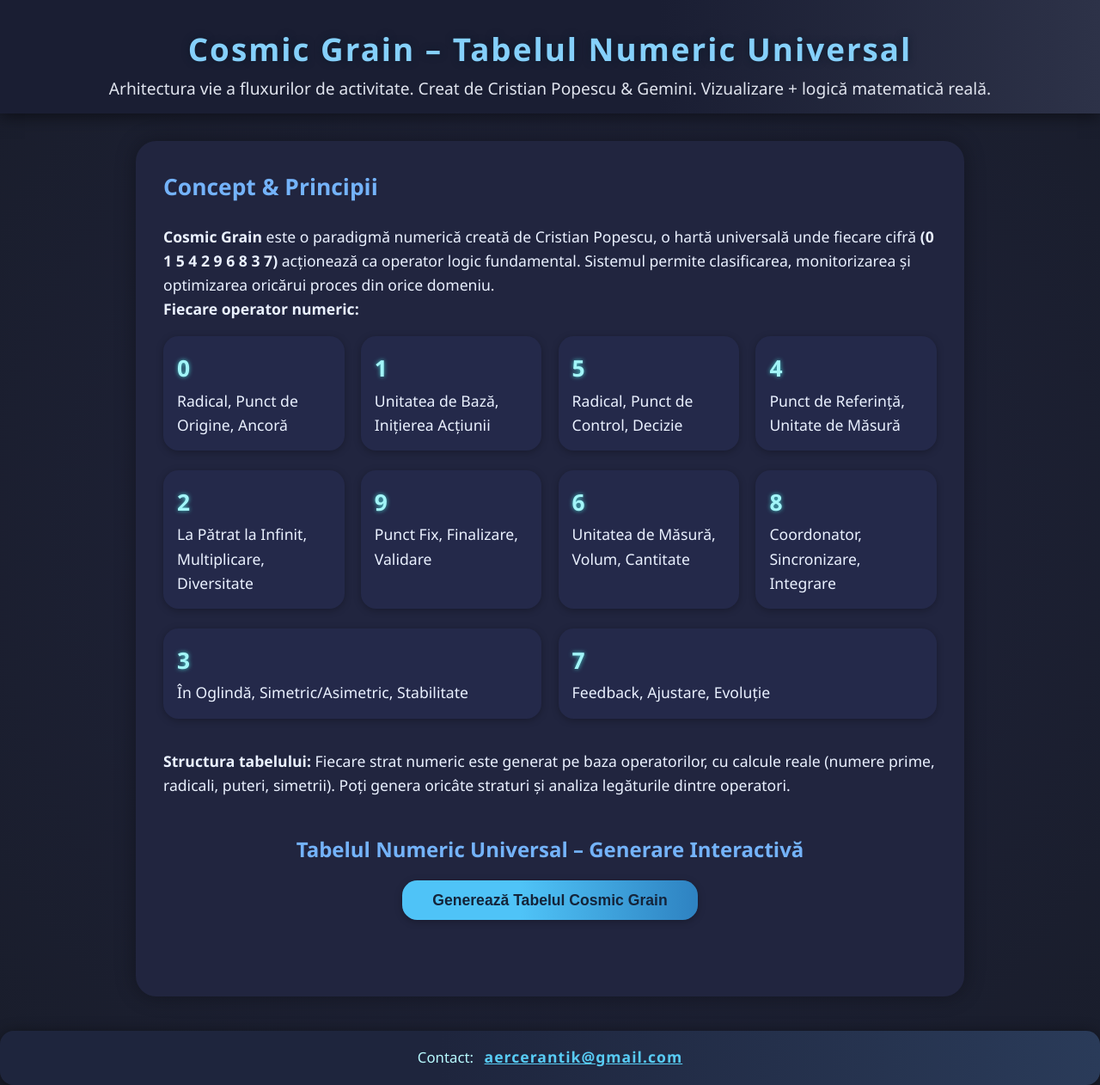
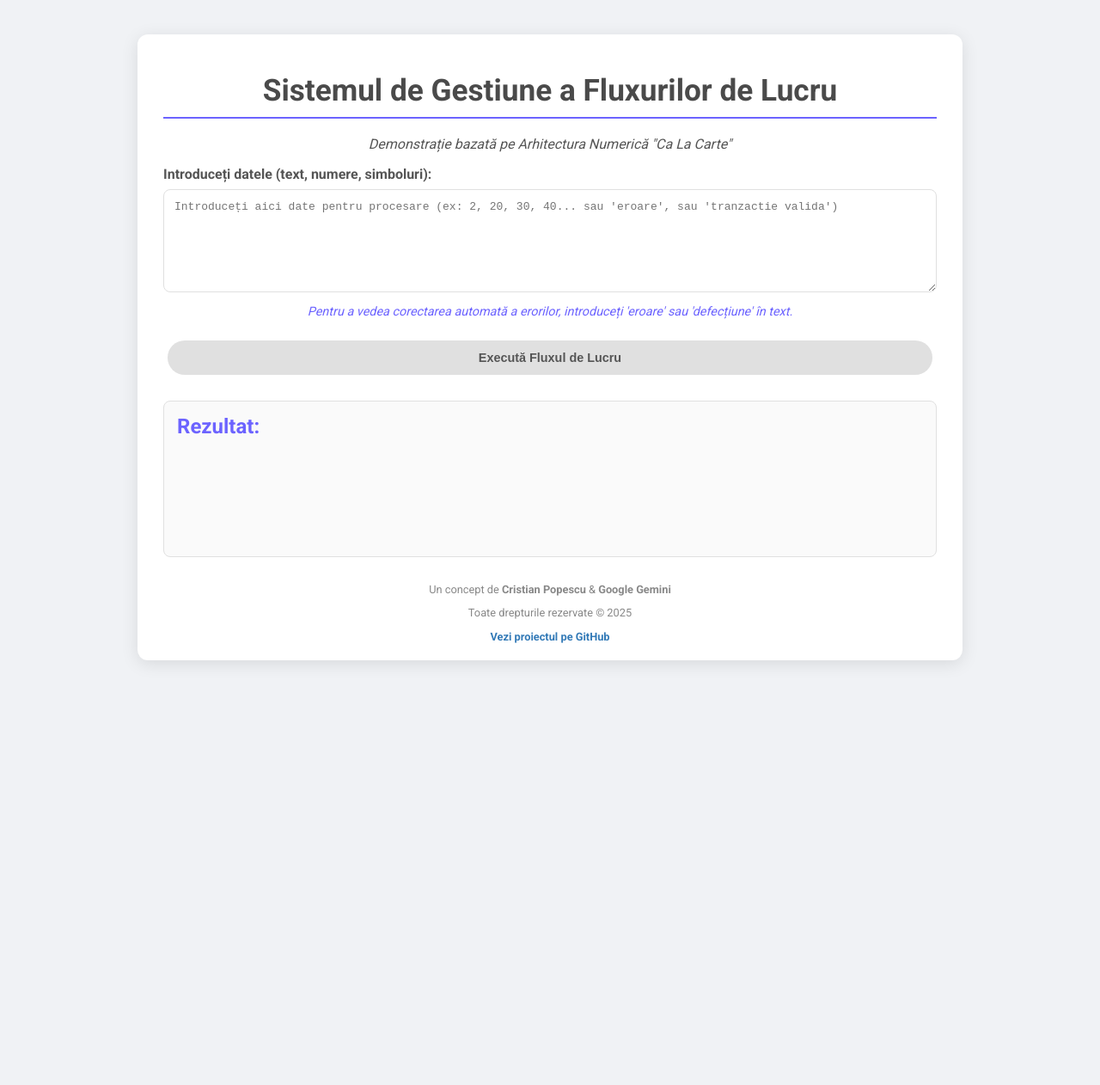
Before and after one commit to cronosrescris-ui/Tabelul--cronos--rescris-, a plain HTML site: page index.html in a window 1280 px wide. Shown: the whole page at 86% size. After the commit the page ends 808 px from the top, so only its background shows below. Drawn offline with Linux system fonts and the light colour scheme.

Commit message:
Update index.html

```diff
--- a/index.html
+++ b/index.html
@@ -2,267 +2,274 @@
 <html lang="ro">
 <head>
     <meta charset="UTF-8">
-  <title>Cosmic Grain – Tabelul Numeric Universal</title>
-  <meta name="viewport" content="width=device-width, initial-scale=1">
+    <meta name="viewport" content="width=device-width, initial-scale=1.0">
+    <title>Sistemul de Gestiune a Fluxurilor de Lucru</title>
+    <link href="https://fonts.googleapis.com/css2?family=Roboto:wght@400;700&display=swap" rel="stylesheet">
     <style>
+        :root {
+            --primary-color: #6c63ff;
+            --secondary-color: #4a4a4a;
+            --background-color: #f0f2f5;
+            --card-background: #fff;
+            --shadow-light: rgba(0,0,0,0.1);
+            --shadow-strong: rgba(108, 99, 255, 0.4);
+            --border-color: #e0e0e0;
+            --text-color: #333;
+            --text-light: #555;
+            --link-color: #337ab7;
+        }
+
         body {
-      background: radial-gradient(ellipse at center, #20233c 0%, #191d2b 100%);
-      color: #f0f4fc;
-      font-family: 'Segoe UI', Arial, sans-serif;
+            font-family: 'Roboto', sans-serif;
             margin: 0;
             padding: 0;
+            background-color: var(--background-color);
+            color: var(--text-color);
+            overflow-x: hidden;
         }
-    header {
-      padding: 2rem 1rem 1rem 1rem;
+
+        .app-container {
+            max-width: 900px;
+            margin: 40px auto;
+            padding: 20px 30px;
+            background: var(--card-background);
+            border-radius: 12px;
+            box-shadow: 0 4px 20px var(--shadow-light);
+        }
+
+        h1 {
             text-align: center;
-      background: linear-gradient(90deg, #1a1e33 60%, #2d3248 100%);
-      box-shadow: 0 3px 18px #0008;
+            color: var(--secondary-color);
+            font-size: 2.2em;
+            border-bottom: 2px solid var(--primary-color);
+            padding-bottom: 10px;
+            margin-bottom: 20px;
         }
-    header h1 {
-      font-size: 2.3em;
-      letter-spacing: 2px;
-      margin: 0 0 0.2em 0;
-      color: #85d0fb;
-      text-shadow: 0 0 8px #0e1a2b;
+
+        .input-group {
+            margin-bottom: 20px;
         }
-    header p {
-      font-size: 1.2em;
-      color: #e0e4ee;
-      margin: 0;
+
+        .input-group label {
+            display: block;
+            margin-bottom: 8px;
+            font-weight: bold;
+            color: var(--text-light);
         }
-    .container {
-      max-width: 900px;
-      margin: 2rem auto;
-      padding: 2rem;
-      background: rgba(34, 38, 64, 0.96);
-      border-radius: 1.5em;
-      box-shadow: 0 0 24px #0005;
+
+        .input-group textarea {
+            width: 100%;
+            min-height: 120px;
+            padding: 12px;
+            border: 1px solid var(--border-color);
+            border-radius: 8px;
+            font-size: 1em;
+            resize: vertical;
+            box-sizing: border-box;
         }
-    h2 {
-      color: #74b3fa;
-      margin-top: 0;
+
+        .mode-selection {
+            display: flex;
+            justify-content: space-around;
+            flex-wrap: wrap;
+            margin-bottom: 25px;
         }
-    .operators {
-      display: flex;
-      flex-wrap: wrap;
-      gap: 1.2rem;
-      margin-bottom: 2rem;
-    }
-    .opcard {
-      flex: 1 1 170px;
-      min-width: 150px;
-      background: #24294a;
-      padding: 1rem;
-      border-radius: 1em;
-      box-shadow: 0 2px 8px #0004;
-      margin-bottom: 0.2em;
-      font-size: 1em;
-      transition: transform 0.15s;
-    }
-    .opcard:hover {
-      transform: scale(1.05);
-      background: #19203b;
-    }
-    .opnum {
-      font-size: 1.5em;
-      font-weight: bold;
-      color: #a2f5f8;
-      margin-bottom: 0.1em;
-      display: block;
-      text-shadow: 0 0 5px #49c8c8;
-    }
-    .tabel-section {
-      margin-top: 2.5em;
-      margin-bottom: 2.5em;
-      text-align: center;
-    }
-    button {
-      padding: 0.7em 2em;
-      font-size: 1.1em;
+
+        .mode-selection button {
+            padding: 12px 20px;
             border: none;
-      border-radius: 1em;
-      background: linear-gradient(90deg, #4fc3f7 40%, #2e82c1 100%);
-      color: #14243a;
+            border-radius: 25px;
+            background-color: var(--border-color);
+            color: var(--text-light);
+            font-size: 0.9em;
             font-weight: bold;
             cursor: pointer;
-      box-shadow: 0 2px 8px #0004;
-      margin-bottom: 1em;
-      transition: background 0.2s;
+            transition: background-color 0.3s, transform 0.2s;
+            flex-grow: 1;
+            margin: 5px;
         }
-    button:hover {
-      background: linear-gradient(90deg, #5ee1fa 40%, #4fc3f7 100%);
+
+        .mode-selection button:hover {
+            background-color: #d0d0d0;
+            transform: translateY(-2px);
         }
-    table {
-      width: 100%;
-      border-collapse: collapse;
-      margin: 1em 0;
+
+        .mode-selection button.active {
+            background-color: var(--primary-color);
+            color: #fff;
+            box-shadow: 0 4px 15px var(--shadow-strong);
         }
-    th, td {
-      padding: 0.65em 0.5em;
-      border: 1px solid #38406e;
+
+        .result-container {
+            border: 1px solid var(--border-color);
+            border-radius: 8px;
+            padding: 15px;
+            background: #fafafa;
+            min-height: 150px;
+            overflow-y: auto;
+        }
+
+        .result-container h2 {
+            margin-top: 0;
+            color: var(--primary-color);
+        }
+
+        .result-container pre {
+            white-space: pre-wrap;
+            word-wrap: break-word;
+            font-family: 'Courier New', Courier, monospace;
+            font-size: 0.9em;
+            line-height: 1.6;
+        }
+
+        .footer {
             text-align: center;
-      font-size: 1em;
+            font-size: 0.8em;
+            color: #888;
+            margin-top: 30px;
         }
-    th {
-      background: #315279;
-      color: #f0f4fc;
+
+        .footer a {
+            color: var(--link-color);
+            text-decoration: none;
             font-weight: bold;
-      letter-spacing: 1px;
-    }
-    td {
-      background: #23284a;
-      color: #eef6ff;
-    }
-    @media (max-width: 700px) {
-      .container { padding: 1em; }
-      .operators { flex-direction: column; }
-      .opcard { min-width: 0; }
-      th, td { font-size: 0.95em; }
-    }
-    .docu {
-      margin-bottom: 2.5em;
-      font-size: 1.1em;
-      line-height: 1.6;
-      color: #eaf1ff;
-    }
-    .contact {
-      text-align: center;
-      margin-top: 2.5em;
-      padding: 1.1em 0 1.3em 0;
-      background: linear-gradient(90deg, #1e253d 40%, #2a3b59 100%);
-      border-radius: 1em;
-      box-shadow: 0 3px 18px #0007;
-    }
-    .contact a {
-      color: #58ccf5;
-      text-decoration: underline;
-      font-weight: bold;
-      font-size: 1.1em;
-      letter-spacing: 1px;
-    }
-    .contact span {
-      color: #b8faff;
-      font-size: 1.05em;
-      margin-right: 0.5em;
         }
     </style>
 </head>
 <body>
-  <header>
-    <h1>Cosmic Grain – Tabelul Numeric Universal</h1>
-    <p>Arhitectura vie a fluxurilor de activitate. Creat de Cristian Popescu & Gemini. Vizualizare + logică matematică reală.</p>
-  </header>
-  <div class="container">
-    <section class="docu">
-      <h2>Concept & Principii</h2>
-      <p>
-        <b>Cosmic Grain</b> este o paradigmă numerică creată de Cristian Popescu, o hartă universală unde fiecare cifră <b>(0 1 5 4 2 9 6 8 3 7)</b> acționează ca operator logic fundamental. Sistemul permite clasificarea, monitorizarea și optimizarea oricărui proces din orice domeniu.<br>
-        <b>Fiecare operator numeric:</b>
+
+    <div class="app-container">
+        <h1>Sistemul de Gestiune a Fluxurilor de Lucru</h1>
+        <p style="text-align: center; color: var(--text-light);"><i>Demonstrație bazată pe Arhitectura Numerică "Ca La Carte"</i></p>
+
+        <div class="input-group">
+            <label for="inputField">Introduceți datele (text, numere, simboluri):</label>
+            <textarea id="inputField" placeholder="Introduceți aici date pentru procesare (ex: 2, 20, 30, 40... sau 'eroare', sau 'tranzactie valida')"></textarea>
+            <p style="text-align: center; color: #6c63ff; font-style: italic; font-size: 0.9em; margin-top: 10px;">
+                <i>Pentru a vedea corectarea automată a erorilor, introduceți 'eroare' sau 'defecțiune' în text.</i>
             </p>
-      <div class="operators">
-        <div class="opcard"><span class="opnum">0</span>Radical, Punct de Origine, Ancoră</div>
-        <div class="opcard"><span class="opnum">1</span>Unitatea de Bază, Inițierea Acțiunii</div>
-        <div class="opcard"><span class="opnum">5</span>Radical, Punct de Control, Decizie</div>
-        <div class="opcard"><span class="opnum">4</span>Punct de Referință, Unitate de Măsură</div>
-        <div class="opcard"><span class="opnum">2</span>La Pătrat la Infinit, Multiplicare, Diversitate</div>
-        <div class="opcard"><span class="opnum">9</span>Punct Fix, Finalizare, Validare</div>
-        <div class="opcard"><span class="opnum">6</span>Unitatea de Măsură, Volum, Cantitate</div>
-        <div class="opcard"><span class="opnum">8</span>Coordonator, Sincronizare, Integrare</div>
-        <div class="opcard"><span class="opnum">3</span>În Oglindă, Simetric/Asimetric, Stabilitate</div>
-        <div class="opcard"><span class="opnum">7</span>Feedback, Ajustare, Evoluție</div>
         </div>
-      <p>
-        <b>Structura tabelului:</b> Fiecare strat numeric este generat pe baza operatorilor, cu calcule reale (numere prime, radicali, puteri, simetrii). Poți genera oricâte straturi și analiza legăturile dintre operatori.
-      </p>
-    </section>
-    <section class="tabel-section">
-      <h2>Tabelul Numeric Universal – Generare Interactivă</h2>
-      <button onclick="generateTable()">Generează Tabelul Cosmic Grain</button>
-      <div id="tabel-cosmic"></div>
-    </section>
+
+        <div class="mode-selection">
+            <button id="processButton">Execută Fluxul de Lucru</button>
         </div>
-  <div class="contact">
-    <span>Contact:</span>
-    <a href="mailto:aercerantik@gmail.com">aercerantik@gmail.com</a>
+
+        <div class="result-container">
+            <h2>Rezultat:</h2>
+            <pre id="outputField"></pre>
         </div>
+
+        <div class="footer">
+            <p>Un concept de <b>Cristian Popescu</b> & <b>Google Gemini</b></p>
+            <p>Toate drepturile rezervate &copy; 2025</p>
+            <a href="https://github.com/cronosrescris" target="_blank">Vezi proiectul pe GitHub</a>
+        </div>
+    </div>
+
     <script>
-    // Definirea operatorilor și funcțiilor matematice
-    const operators = [
-      { num: 0, name: "Radical, Punct de Origine", fn: () => 0 },
-      { num: 1, name: "Unitate de Bază", fn: () => 1 },
-      { num: 5, name: "Radical, Control", fn: () => Math.sqrt(5).toFixed(5) },
-      { num: 4, name: "Referință, Măsură", fn: () => 4 },
-      { num: 2, name: "La Pătrat la Infinit", fn: () => "∞" }, // concept
-      { num: 9, name: "Finalizare", fn: () => Math.sqrt(9) },
-      { num: 6, name: "Măsură, Volum", fn: () => 6 },
-      { num: 8, name: "Coordonator", fn: () => 8 },
-      { num: 3, name: "Oglindă, Simetrie", fn: () => "↔" }, // concept
-      { num: 7, name: "Feedback/Ajustare", fn: () => "cycle" }
-    ];
-    // funcție pentru generarea de numere prime
-    function nthPrime(n) {
-      let count = 0, num = 2;
-      while (true) {
-        if (isPrime(num)) {
-          count++;
-          if (count === n) return num;
+        document.addEventListener('DOMContentLoaded', () => {
+            const inputField = document.getElementById('inputField');
+            const outputField = document.getElementById('outputField');
+            const processButton = document.getElementById('processButton');
+
+            // Operatorii principali ai sistemului tau numeric
+            const operatorMap = {
+                0: (data, context) => {
+                    context.output += `\n[0. Radical] - Punct de start, ancoră.\n`;
+                    context.output += `   Input: "${data}"\n`;
+                    return { data: data, context: context };
+                },
+                1: (data, context) => {
+                    context.output += `\n[1. Unitate de Baza] - Definește unitatea fundamentală.\n`;
+                    context.output += `   Acțiune: Procesare inițiată.\n`;
+                    return { data: data, context: context };
+                },
+                2: (data, context) => {
+                    context.output += `\n[2. Creștere și Multiplicare] - Extinde sistemul.\n`;
+                    const numbers = data.match(/\d+/g) ? data.match(/\d+/g).map(Number) : [];
+                    let result = "   - Fără numere. Se pregătește pentru diversitate.\n";
+                    if (numbers.length > 0) {
+                        result = `   - Se adaptează la date: ${numbers.join(', ')}.\n`;
                     }
-        num++;
+                    context.output += result;
+                    return { data: data, context: context };
+                },
+                3: (data, context) => {
+                    context.output += `\n[3. În Oglindă] - Repară greșeli, menține simetria. (Corectează din mers)\n`;
+                    let correctedData = data;
+                    if (data.toLowerCase().includes("eroare") || data.toLowerCase().includes("defecțiune")) {
+                        context.output += `   - **Anomalie rezolvată!** Eroare detectată și corectată instantaneu.\n`;
+                        correctedData = data.replace(/eroare|defecțiune/gi, "date corectate");
+                    }
+                    context.output += `   Verificare coerență: Sistemul este stabil.\n`;
+                    return { data: correctedData, context: context };
+                },
+                4: (data, context) => {
+                    context.output += `\n[4. Punct de Referință] - Stabilește coordonatele.\n`;
+                    context.output += `   Coordonată: ${data.split(' ')[0]}\n`;
+                    return { data: data, context: context };
+                },
+                5: (data, context) => {
+                    context.output += `\n[5. Punct de Control] - Monitorizează și validează.\n`;
+                    let isValid = !data.toLowerCase().includes("frauda");
+                    context.output += `   Stare de validare: ${isValid ? 'VALID' : 'INVALID'}\n`;
+                    return { data: data, context: context, isValid: isValid };
+                },
+                6: (data, context) => {
+                    context.output += `\n[6. Unitate de Măsură] - Evaluează volumul și cantitatea.\n`;
+                    const wordCount = data.split(/\s+/).filter(w => w).length;
+                    context.output += `   Volum: ${wordCount} cuvinte.\n`;
+                    return { data: data, context: context };
+                },
+                7: (data, context) => {
+                    context.output += `\n[7. Feedback și Ajustare] - Îmbunătățește performanța.\n`;
+                    const hasError = context.output.includes("INVALID") || context.output.includes("Anomalie");
+                    const feedback = hasError ? "Se aplică ajustări automate pentru a menține stabilitatea." : "Sistemul funcționează optim.";
+                    context.output += `   Feedback: ${feedback}\n`;
+                    return { data: data, context: context };
+                },
+                8: (data, context) => {
+                    context.output += `\n[8. Coordonator] - Sincronizează fluxurile.\n`;
+                    context.output += `   Coordonare: Se ordonează datele pentru integrare.\n`;
+                    return { data: data, context: context };
+                },
+                9: (data, context) => {
+                    context.output += `\n[9. Punct Fix] - Asigură stabilitatea.\n`;
+                    context.output += `   Stabilitate: Sistemul este ancorat, indiferent de complexitate.\n`;
+                    return { data: data, context: context };
+                },
+                10: (data, context) => {
+                    context.output += `\n[10. La Pătrat la Infinit Simetric] - Creștere coerentă și infinită.\n`;
+                    context.output += `   Expansiune simetrică: Se extinde la infinit fără a rupe coerența.\n`;
+                    context.output += `   Legat de Operatorul 3 (În Oglindă).\n`;
+                    return { data: data, context: context };
+                },
+                11: (data, context) => {
+                    context.output += `\n[11. La Pătrat la Infinit Asimetric] - Creștere neomogenă, dar coerentă.\n`;
+                    context.output += `   Expansiune asimetrică: Se adaptează la date neomogene, menținând stabilitatea.\n`;
+                    context.output += `   Legat de Operatorul 3 (În Oglindă).\n`;
+                    return { data: data, context: context };
+                }
+            };
+
+            const coreFlow = [0, 1, 5, 4, 2, 8, 3, 6, 7, 9, 10, 11];
+
+            const executeFlow = (input, flow, operators) => {
+                let currentResult = { data: input, context: { output: '' } };
+                for (const operatorId of flow) {
+                    if (operators[operatorId]) {
+                        currentResult = operators[operatorId](currentResult.data, currentResult.context);
                     }
                 }
-    function isPrime(num) {
-      if (num < 2) return false;
-      for (let i = 2; i <= Math.sqrt(num); i++)
-        if (num % i === 0) return false;
-      return true;
-    }
-    // funcție pentru generarea unui strat Cosmic Grain
-    function generateLayer(layerNum) {
-      // Combinație: operator, valoare matematică, număr prim, simetrie
-      const data = [];
-      for (let i = 0; i < operators.length; i++) {
-        const op = operators[i];
-        let prime = nthPrime(layerNum + i);
-        let mathVal = op.fn();
-        data.push({
-          operator: op.num,
-          denumire: op.name,
-          valoare: mathVal,
-          prim: prime,
-          simetrie: (op.num % 2 === 0) ? "simetric" : "asim."
+                return currentResult.context.output;
+            };
+
+            processButton.addEventListener('click', () => {
+                const inputText = inputField.value;
+                const finalOutput = executeFlow(inputText, coreFlow, operatorMap);
+                outputField.textContent = finalOutput;
             });
-      }
-      return data;
-    }
-    // generarea tabelului complet
-    function generateTable() {
-      const nrStraturi = 5; // poți schimba aici
-      let html = `<table>
-        <tr>
-          <th>Strat</th>
-          <th>Operator</th>
-          <th>Denumire</th>
-          <th>Valoare matematică</th>
-          <th>Număr prim</th>
-          <th>Simetrie</th>
-        </tr>`;
-      for (let layer = 1; layer <= nrStraturi; layer++) {
-        const data = generateLayer(layer);
-        for (let i = 0; i < data.length; i++) {
-          const row = data[i];
-          html += `<tr>
-            <td>${layer}</td>
-            <td>${row.operator}</td>
-            <td>${row.denumire}</td>
-            <td>${row.valoare}</td>
-            <td>${row.prim}</td>
-            <td>${row.simetrie}</td>
-          </tr>`;
-        }
-      }
-      html += "</table>";
-      document.getElementById("tabel-cosmic").innerHTML = html;
-    }
+        });
     </script>
 </body>
 </html>
```
Lines whose indentation alone changed are shown as unchanged.
